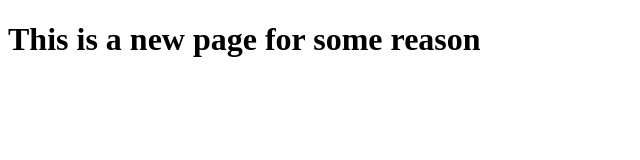
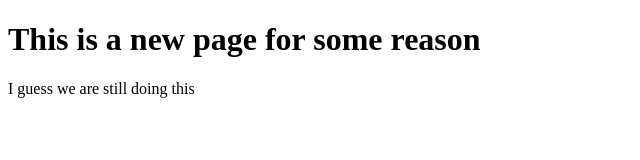
Before and after one commit to Post-opKen/team1, a plain HTML site: page page1.html in a window 1280 px wide. Shown: the whole page, without its empty margins (0-640 px from the left). Drawn offline with Linux system fonts and the light colour scheme.

Commit message:
Added a passive agressive message

```diff
--- a/page1.html
+++ b/page1.html
@@ -6,5 +6,6 @@
 </head>
 <body>
 <h1>This is a new page for some reason</h1>
+<p>I guess we are still doing this</p>
 </body>
 </html>
```
